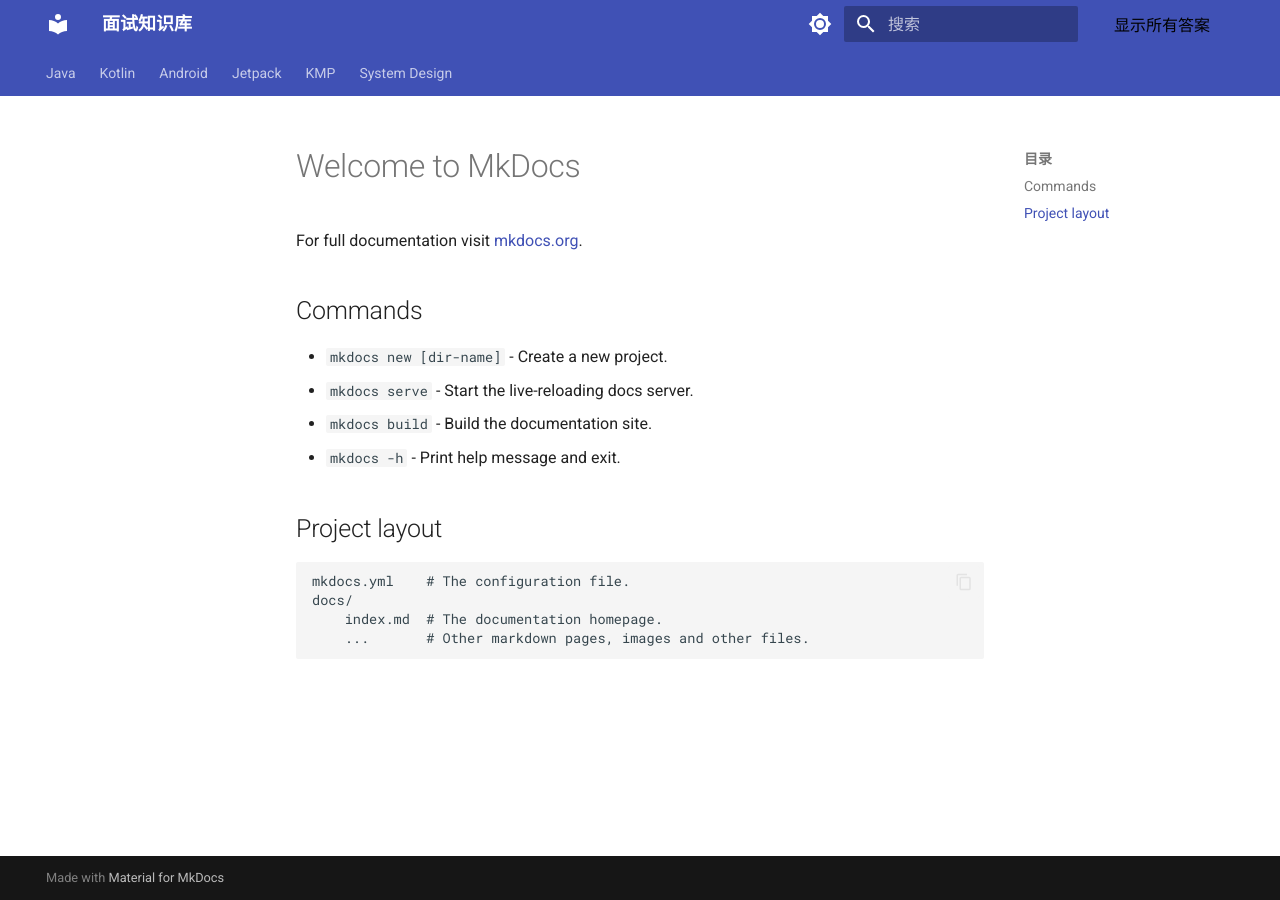
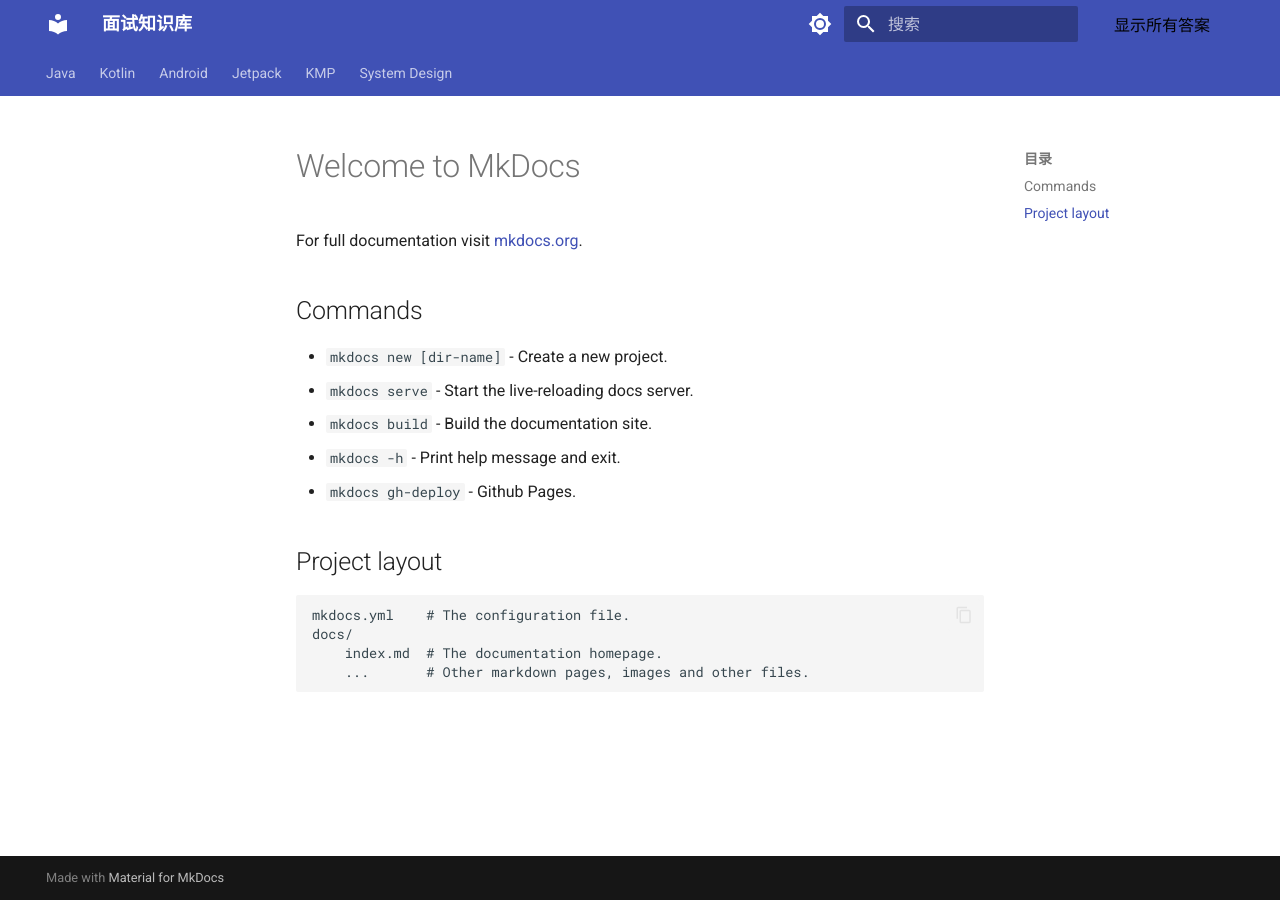
Before and after one commit to bigbigpeng3/interview-knowledge-base, an MkDocs documentation site: the page built from docs/index.md, in a window 1280 px wide. Built offline with MkDocs 1.6.1 and Material for MkDocs 9.7.7, drawn with Linux system fonts in a browser that asks for light colours.

Commit message:
add mkdocs gh-deploy

```diff
--- a/docs/index.md
+++ b/docs/index.md
@@ -8,6 +8,7 @@ For full documentation visit [mkdocs.org](https://www.mkdocs.org).
 * `mkdocs serve` - Start the live-reloading docs server.
 * `mkdocs build` - Build the documentation site.
 * `mkdocs -h` - Print help message and exit.
+* `mkdocs gh-deploy` - Github Pages.
 
 ## Project layout
 
```
